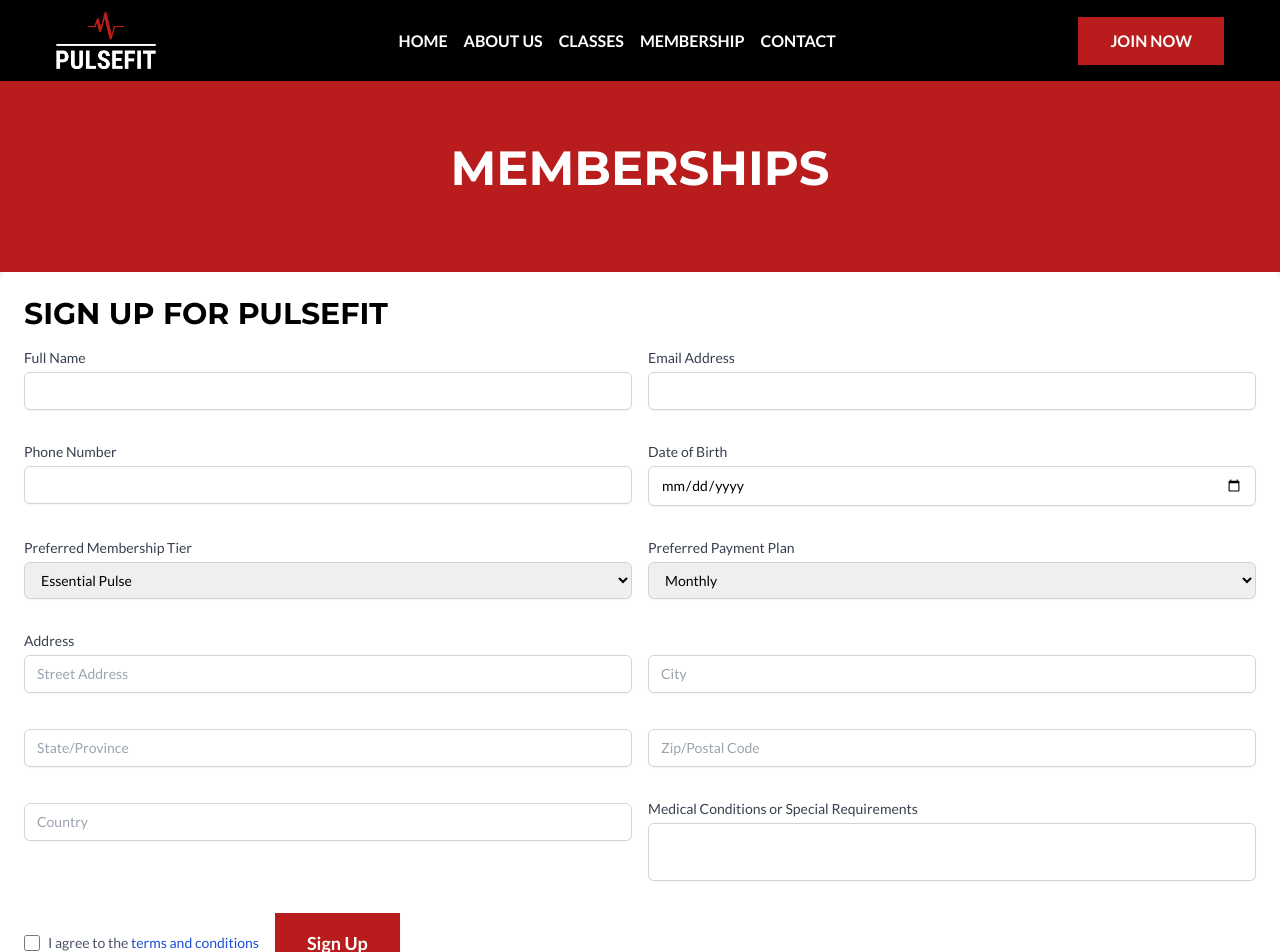
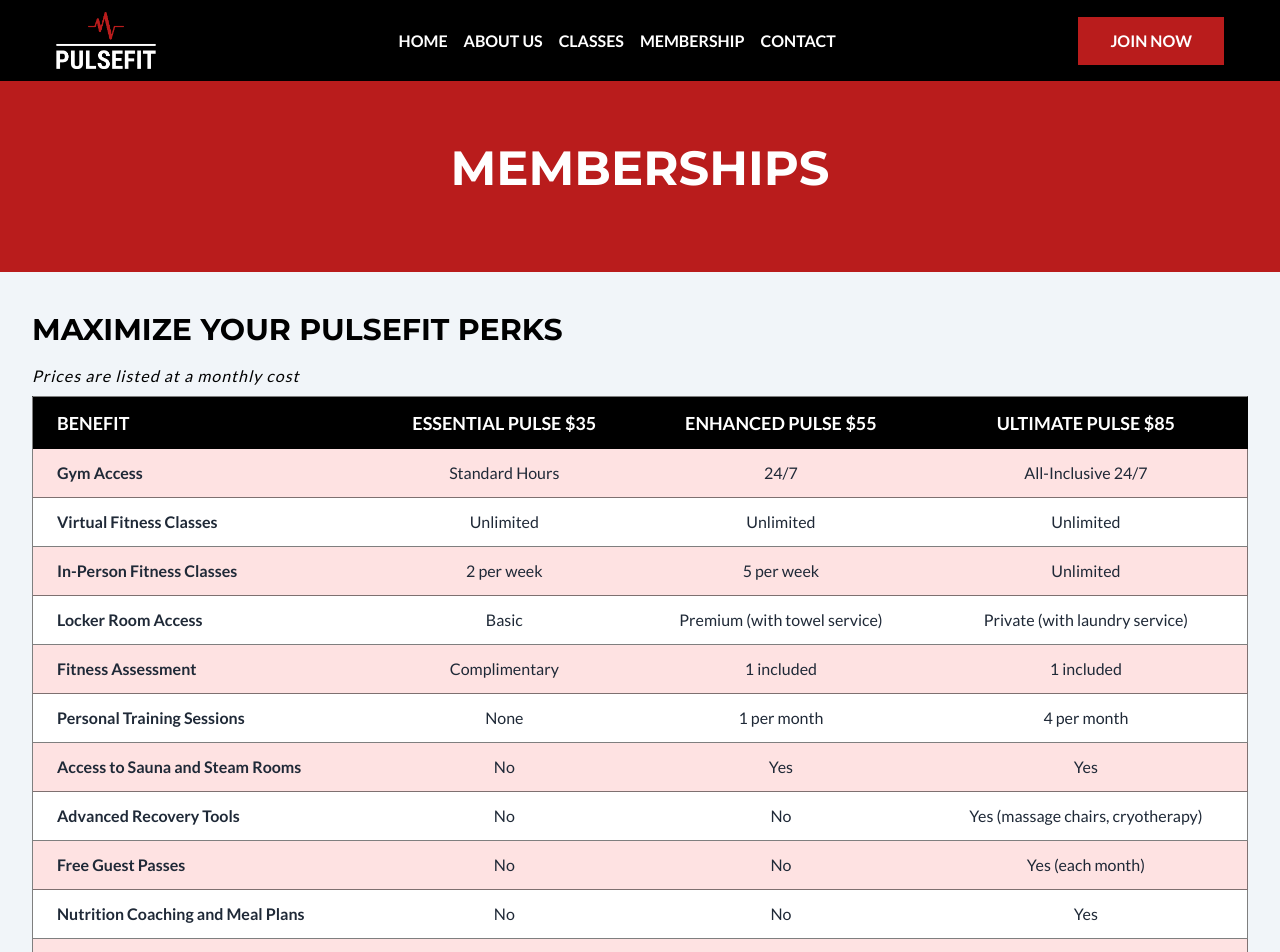
Before and after one commit to Quincy-Fer/pulse-fit, a Next.js app: page /membership in a window 1280 px wide. Shown: the top 952 px of the page. Built offline with nearby package versions, Linux system fonts and the light colour scheme.

Commit message:
add table membership perks

```diff
--- a/app/membership/page.tsx
+++ b/app/membership/page.tsx
@@ -1,3 +1,4 @@
+import MembershipTable from "@/components/membership/MemberShipTable";
 import SignUpForm from "@/components/membership/SignUpForm";
 
 const page = () => {
@@ -6,7 +7,9 @@
       <div className="pt-36 pb-20 bg-accent">
         <h2 className="text-white text-center text-5xl">Memberships</h2>
       </div>
-      <div className="flex flex-col mx-auto justify-center max-w-[1440px]"></div>
+      <div className="flex flex-col mx-auto justify-center ">
+        <MembershipTable />
+      </div>
       <SignUpForm />
     </section>
   );
--- /dev/null
+++ b/components/membership/MemberShipTable.tsx
@@ -0,0 +1,129 @@
+import React from "react";
+
+const MembershipTable = () => {
+  const benefitsData = [
+    {
+      benefit: "Gym Access",
+      essential: "Standard Hours",
+      plus: "24/7",
+      elite: "All-Inclusive 24/7",
+    },
+    {
+      benefit: "Virtual Fitness Classes",
+      essential: "Unlimited",
+      plus: "Unlimited",
+      elite: "Unlimited",
+    },
+    {
+      benefit: "In-Person Fitness Classes",
+      essential: "2 per week",
+      plus: "5 per week",
+      elite: "Unlimited",
+    },
+    {
+      benefit: "Locker Room Access",
+      essential: "Basic",
+      plus: "Premium (with towel service)",
+      elite: "Private (with laundry service)",
+    },
+    {
+      benefit: "Fitness Assessment",
+      essential: "Complimentary",
+      plus: "1 included",
+      elite: "1 included",
+    },
+    {
+      benefit: "Personal Training Sessions",
+      essential: "None",
+      plus: "1 per month",
+      elite: "4 per month",
+    },
+    {
+      benefit: "Access to Sauna and Steam Rooms",
+      essential: "No",
+      plus: "Yes",
+      elite: "Yes",
+    },
+    {
+      benefit: "Advanced Recovery Tools",
+      essential: "No",
+      plus: "No",
+      elite: "Yes (massage chairs, cryotherapy)",
+    },
+    {
+      benefit: "Free Guest Passes",
+      essential: "No",
+      plus: "No",
+      elite: "Yes (each month)",
+    },
+    {
+      benefit: "Nutrition Coaching and Meal Plans",
+      essential: "No",
+      plus: "No",
+      elite: "Yes",
+    },
+    {
+      benefit: "Member-Exclusive Workshops",
+      essential: "No",
+      plus: "Yes",
+      elite: "Yes",
+    },
+    {
+      benefit: "Priority Class Booking",
+      essential: "No",
+      plus: "Yes",
+      elite: "Yes",
+    },
+    {
+      benefit: "Wellness Challenges and Contests",
+      essential: "No",
+      plus: "Yes",
+      elite: "Yes",
+    },
+  ];
+
+  return (
+    <div className="overflow-x-auto my-10 px-8">
+      <h3 className="text-3xl mb-4 ">Maximize Your PulseFit Perks</h3>
+      <p className="italic text-base tracking-[1px] mb-2">
+        Prices are listed at a monthly cost
+      </p>
+
+      <table className="min-w-full bg-white border border-black/50  ">
+        <thead>
+          <tr className="bg-black text-white uppercase leading-normal">
+            <th className="py-3 px-6 text-lg text-left">Benefit</th>
+            <th className="py-3 px-6 text-lg text-center">
+              Essential Pulse $35
+            </th>
+            <th className="py-3 px-6 text-lg text-center">
+              Enhanced Pulse $55
+            </th>
+            <th className="py-3 px-6 text-lg text-center">
+              Ultimate Pulse $85
+            </th>
+          </tr>
+        </thead>
+        <tbody className="text-gray-800  text-base font-normal">
+          {benefitsData.map((row, index) => (
+            <tr
+              key={index}
+              className={`border-b border-black/50 ${
+                index % 2 === 0 ? "bg-red-100" : "bg-white"
+              }`}
+            >
+              <td className="py-3 px-6 text-left whitespace-nowrap font-bold">
+                {row.benefit}
+              </td>
+              <td className="py-3 px-6 text-center">{row.essential}</td>
+              <td className="py-3 px-6 text-center">{row.plus}</td>
+              <td className="py-3 px-6 text-center">{row.elite}</td>
+            </tr>
+          ))}
+        </tbody>
+      </table>
+    </div>
+  );
+};
+
+export default MembershipTable;
--- a/components/membership/SignUpForm.tsx
+++ b/components/membership/SignUpForm.tsx
@@ -2,7 +2,7 @@
 
 const SignUpForm = () => {
   return (
-    <div className="mx-auto p-6 bg-white shadow-lg rounded-lg">
+    <div className="mx-auto p-6 bg-white shadow-lg  border-t border-black/50">
       <h2 className="text-3xl font-bold mb-4">Sign Up for PulseFit</h2>
       <form action="" method="POST" className="grid grid-cols-2 gap-4">
         {/* Personal Information */}
@@ -11,7 +11,7 @@
         <div className="mb-4 flex-grow">
           <label
             htmlFor="fullName"
-            className="block text-sm font-medium text-gray-700"
+            className="block text-base font-medium text-gray-800"
           >
             Full Name
           </label>
@@ -27,7 +27,7 @@
         <div className="mb-4">
           <label
             htmlFor="email"
-            className="block text-sm font-medium text-gray-700"
+            className="block text-base font-medium text-gray-800"
           >
             Email Address
           </label>
@@ -43,7 +43,7 @@
         <div className="mb-4">
           <label
             htmlFor="phone"
-            className="block text-sm font-medium text-gray-700"
+            className="block text-base font-medium text-gray-800"
           >
             Phone Number
           </label>
@@ -60,7 +60,7 @@
         <div className="mb-4">
           <label
             htmlFor="dob"
-            className="block text-sm font-medium text-gray-700"
+            className="block text-base font-medium text-gray-800"
           >
             Date of Birth
           </label>
@@ -77,7 +77,7 @@
         <div className="mb-4">
           <label
             htmlFor="membership"
-            className="block text-sm font-medium text-gray-700"
+            className="block text-base font-medium text-gray-800"
           >
             Preferred Membership Tier
           </label>
@@ -92,11 +92,11 @@
             <option value="elite">Ultimate Pulse</option>
           </select>
         </div>
-
+        {/* payment plan */}
         <div className="mb-4">
           <label
             htmlFor="paymentPlan"
-            className="block text-sm font-medium text-gray-700"
+            className="block text-base font-medium text-gray-800"
           >
             Preferred Payment Plan
           </label>
@@ -116,7 +116,7 @@
         <div className="mb-4">
           <label
             htmlFor="address"
-            className="block text-sm font-medium text-gray-700"
+            className="block text-base font-medium text-gray-800"
           >
             Address
           </label>
@@ -136,7 +136,7 @@
             name="city"
             required
             placeholder="City"
-            className="mt-6 block w-full px-3 py-2 border border-gray-300 rounded-md shadow-sm focus:outline-none focus:ring-indigo-500 focus:border-indigo-500 sm:text-sm"
+            className="mt-7 block w-full px-3 py-2 border border-gray-300 rounded-md shadow-sm focus:outline-none focus:ring-indigo-500 focus:border-indigo-500 sm:text-sm"
           />
         </div>
         <div className="mb-4">
@@ -170,13 +170,11 @@
           />
         </div>
 
-        {/* Emergency Contact */}
-
         {/* Medical Conditions */}
         <div className="mb-4">
           <label
             htmlFor="medicalConditions"
-            className="block text-sm font-medium text-gray-700"
+            className="block text-base font-medium text-gray-800"
           >
             Medical Conditions or Special Requirements
           </label>
```
